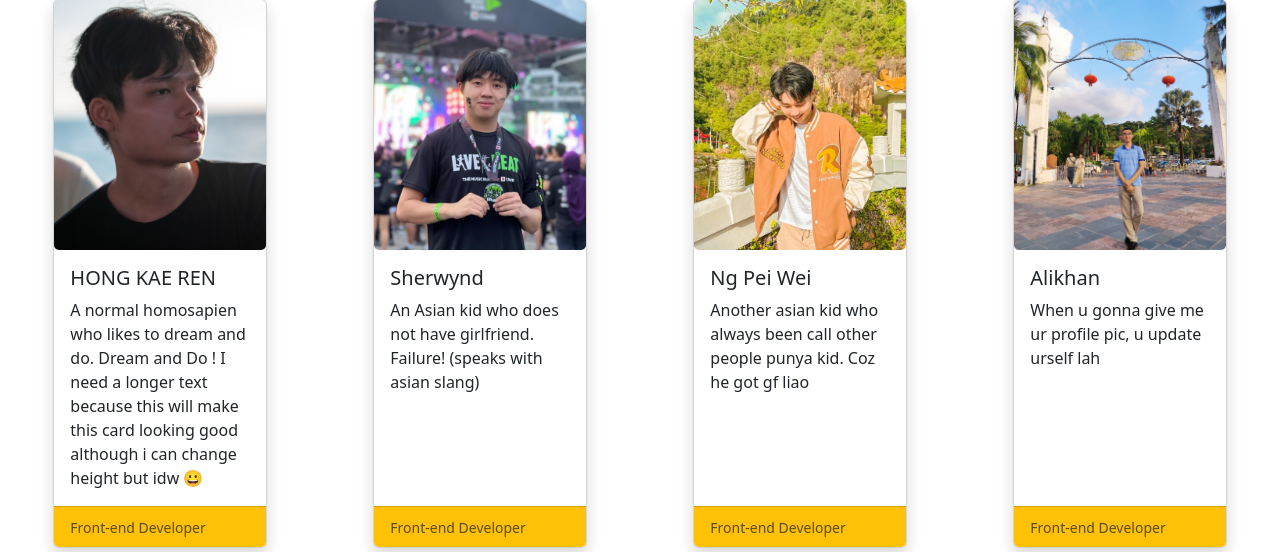
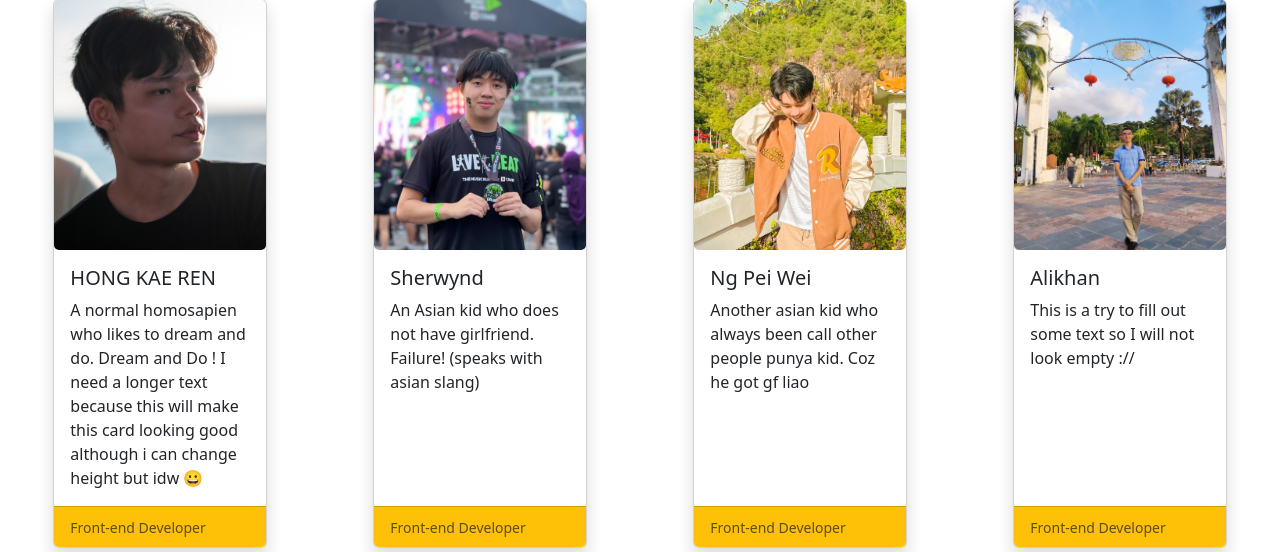
Before and after one commit to KRenHong/FiNANCE, a PHP site: page / in a window 1280 px wide. Shown: the part 2675-3227 px from the top of the page. Run offline with PHP 8.4, Linux system fonts and the light colour scheme; some libraries are stand-ins or nearby versions.

Commit message:
text/ prof

```diff
--- a/components/homepage/home.inc.php
+++ b/components/homepage/home.inc.php
@@ -150,7 +150,7 @@
         <img src="img/profile-ali.jpeg" class="card-img" alt="..." height="250px" style="object-fit: cover;">
         <div class="card-body">
           <h5 class="card-title">Alikhan</h5>
-          <p class="card-text">When u gonna give me ur profile pic, u update urself lah</p>
+          <p class="card-text">This is a try to fill out some text so I will not look empty ://</p>
         </div>
         <div class="card-footer bg-warning">
           <small class="text-muted">Front-end Developer</small>
```
